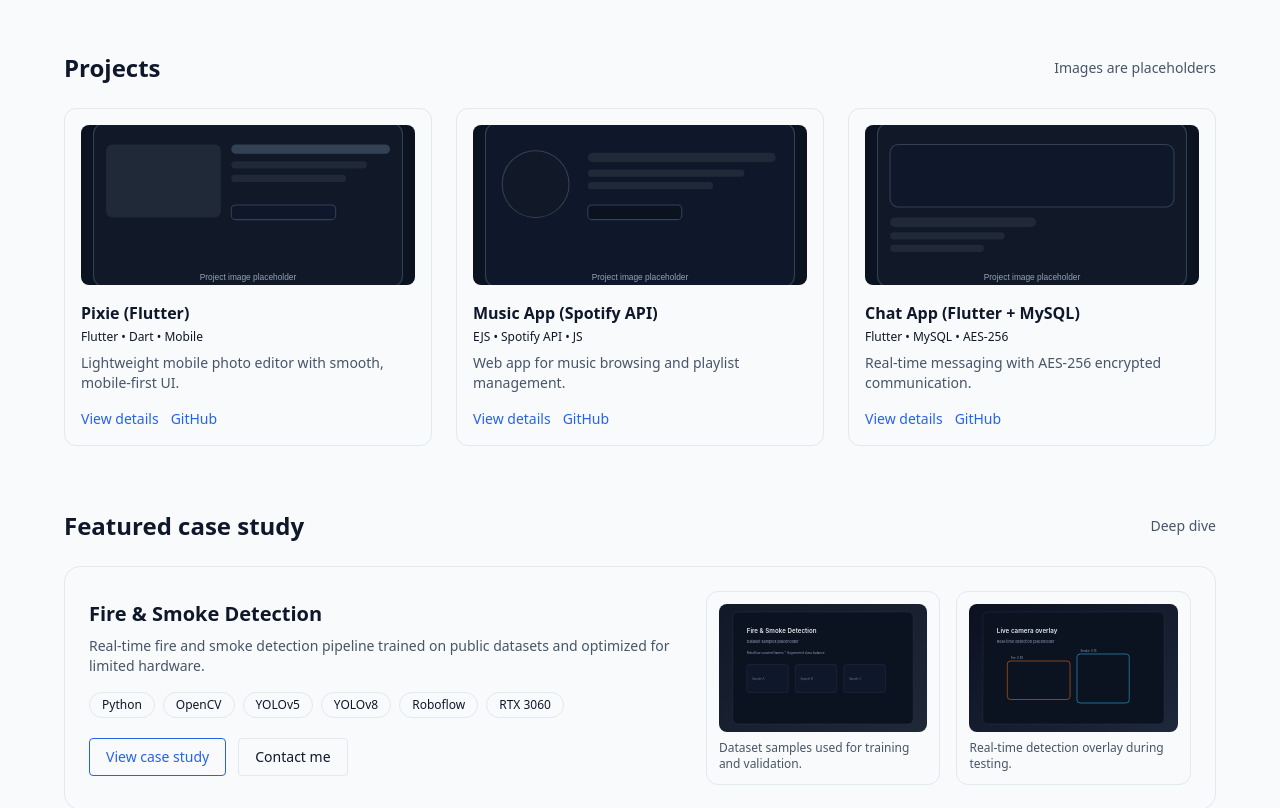
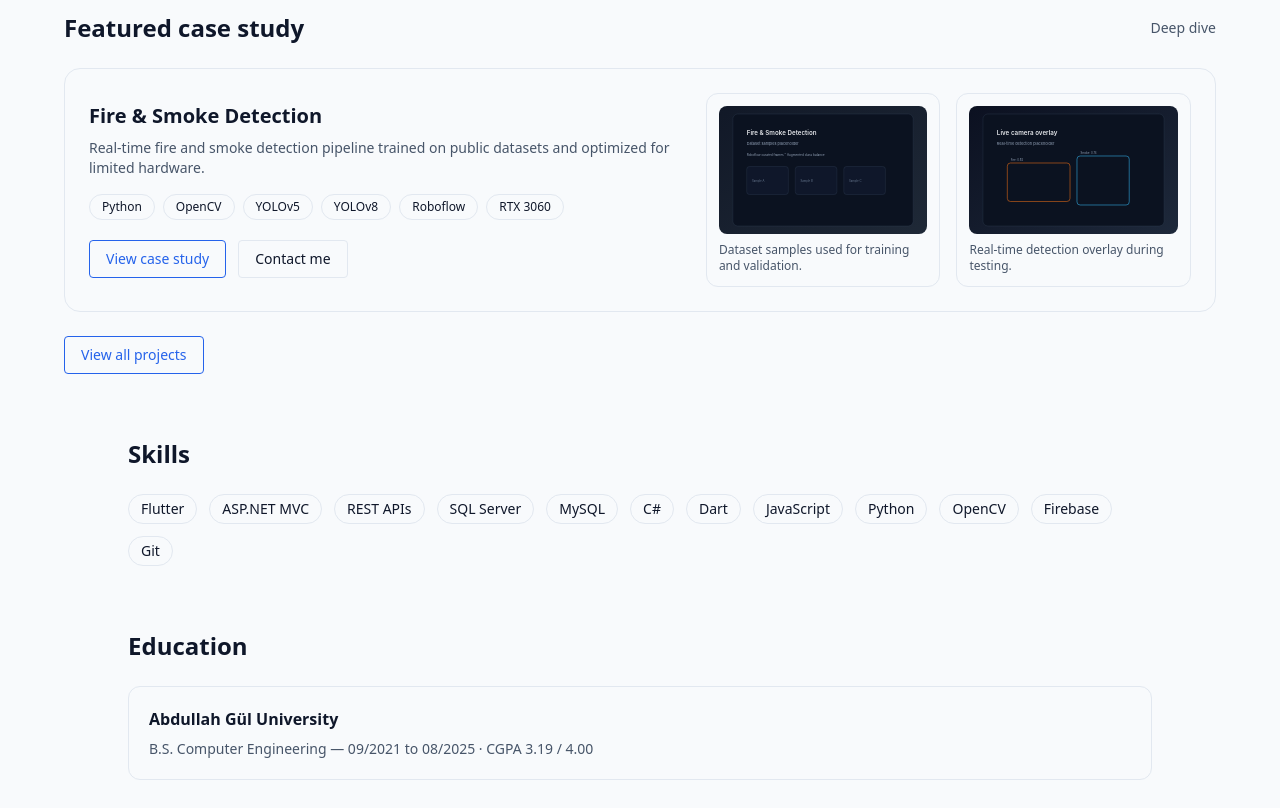
Before and after one commit to TalhaKarakoyunlu/aws-portfolio-talha, a React (Vite) app: page / in a window 1280 px wide. Shown: the part 1160-1968 px from the top of the page. Built offline with nearby package versions, Linux system fonts and the light colour scheme.

Commit message:
refactor(home): restructure home page into a hub-style landing layout

```diff
--- a/src/pages/Home.tsx
+++ b/src/pages/Home.tsx
@@ -8,12 +8,6 @@ const metrics = [
     { label: 'Internships', value: '2' },
     { label: 'Years coding', value: '4+' },
     { label: 'Projects shipped', value: '10+' },
-];
-
-const projectStack = [
-    { name: 'Pixie', stack: 'Flutter • Dart • Mobile' },
-    { name: 'Music App', stack: 'EJS • Spotify API • JS' },
-    { name: 'Chat App', stack: 'Flutter • MySQL • AES-256' },
 ];
 
 const Home = () => {
@@ -43,7 +37,7 @@ const Home = () => {
                             {...fadeUp(0.6)}
                             className="text-5xl md:text-7xl font-bold text-app-text mb-6 tracking-tight"
                         >
-                            Computer Engineer building reliable mobile and web systems.
+                            Computer Engineer building reliable systems.
                         </Motion.h1>
 
                         <Motion.div
@@ -84,12 +78,17 @@ const Home = () => {
                     About
                 </Motion.h2>
                 <p className="text-app-muted leading-relaxed">
-                    Computer Engineering graduate with experience across mobile and web application
-                    development. I have shipped Flutter apps for courier and restaurant operations, built
-                    admin panels with real-time tracking, and implemented backend features in ASP.NET MVC
-                    with SQL Server. I enjoy projects that demand reliability, solid data models, and clean
-                    user flows.
+                    Recent Computer Engineering graduate focused on reliable web and mobile systems. I ship
+                    product-ready experiences with clean data models and steady user flows.
                 </p>
+                <div className="mt-5">
+                    <Link
+                        to="/about"
+                        className="inline-flex items-center justify-center px-4 py-2 border border-app-border text-app-text rounded hover:bg-app-surface transition-colors text-sm"
+                    >
+                        Read more
+                    </Link>
+                </div>
             </section>
 
             <section id="impact" className="max-w-5xl mx-auto mt-12 scroll-mt-28">
@@ -143,113 +142,6 @@ const Home = () => {
             <section id="projects" className="max-w-6xl mx-auto mt-16 scroll-mt-28">
                 <div className="flex items-center justify-between mb-6">
                     <Motion.h2 {...fadeUp(0.2)} className="text-2xl font-semibold text-app-text">
-                        Projects
-                    </Motion.h2>
-                    <span className="text-sm text-app-muted">Images are placeholders</span>
-                </div>
-                <div className="grid gap-6 md:grid-cols-3">
-                    <Motion.div
-                        whileHover={cardHover}
-                        transition={{ type: 'spring', stiffness: 260, damping: 20 }}
-                        className="rounded-xl border border-app-border bg-app-surface/60 p-4"
-                    >
-                        <img
-                            src="/project-placeholder-1.svg"
-                            alt="Project placeholder"
-                            className="w-full h-40 object-cover rounded-lg"
-                        />
-                        <h3 className="text-app-text font-semibold mt-4">Pixie (Flutter)</h3>
-                        <p className="text-xs text-app-accent/80 mt-1">{projectStack[0].stack}</p>
-                        <p className="text-app-muted text-sm mt-2">
-                            Lightweight mobile photo editor with smooth, mobile-first UI.
-                        </p>
-                        <div className="mt-4 flex gap-3 text-sm">
-                            <Link
-                                to="/projects/pixie"
-                                className="text-app-accent hover:text-app-accent/80"
-                            >
-                                View details
-                            </Link>
-                            <a
-                                href="https://github.com/TalhaKarakoyunlu/Pixie"
-                                target="_blank"
-                                rel="noreferrer"
-                                className="text-app-accent hover:text-app-accent/80"
-                            >
-                                GitHub
-                            </a>
-                        </div>
-                    </Motion.div>
-                    <Motion.div
-                        whileHover={cardHover}
-                        transition={{ type: 'spring', stiffness: 260, damping: 20 }}
-                        className="rounded-xl border border-app-border bg-app-surface/60 p-4"
-                    >
-                        <img
-                            src="/project-placeholder-2.svg"
-                            alt="Project placeholder"
-                            className="w-full h-40 object-cover rounded-lg"
-                        />
-                        <h3 className="text-app-text font-semibold mt-4">Music App (Spotify API)</h3>
-                        <p className="text-xs text-app-accent/80 mt-1">{projectStack[1].stack}</p>
-                        <p className="text-app-muted text-sm mt-2">
-                            Web app for music browsing and playlist management.
-                        </p>
-                        <div className="mt-4 flex gap-3 text-sm">
-                            <Link
-                                to="/projects/music-app"
-                                className="text-app-accent hover:text-app-accent/80"
-                            >
-                                View details
-                            </Link>
-                            <a
-                                href="https://github.com/TalhaKarakoyunlu/Music-App"
-                                target="_blank"
-                                rel="noreferrer"
-                                className="text-app-accent hover:text-app-accent/80"
-                            >
-                                GitHub
-                            </a>
-                        </div>
-                    </Motion.div>
-                    <Motion.div
-                        whileHover={cardHover}
-                        transition={{ type: 'spring', stiffness: 260, damping: 20 }}
-                        className="rounded-xl border border-app-border bg-app-surface/60 p-4"
-                    >
-                        <img
-                            src="/project-placeholder-3.svg"
-                            alt="Project placeholder"
-                            className="w-full h-40 object-cover rounded-lg"
-                        />
-                        <h3 className="text-app-text font-semibold mt-4">Chat App (Flutter + MySQL)</h3>
-                        <p className="text-xs text-app-accent/80 mt-1">{projectStack[2].stack}</p>
-                        <p className="text-app-muted text-sm mt-2">
-                            Real-time messaging with AES-256 encrypted communication.
-                        </p>
-                        <div className="mt-4 flex gap-3 text-sm">
-                            <Link
-                                to="/projects/chat-app"
-                                className="text-app-accent hover:text-app-accent/80"
-                            >
-                                View details
-                            </Link>
-                            <a
-                                href="https://github.com/TalhaKarakoyunlu/Chat-App"
-                                target="_blank"
-                                rel="noreferrer"
-                                className="text-app-accent hover:text-app-accent/80"
-                            >
-                                GitHub
-                            </a>
-                        </div>
-                    </Motion.div>
-                </div>
-            </section>
-
-            <section id="featured" className="max-w-6xl mx-auto mt-16 scroll-mt-28">
-                <div className="flex items-center justify-between mb-6">
-                    <Motion.h2 {...fadeUp(0.2)} className="text-2xl font-semibold text-app-text">
                         Featured case study
                     </Motion.h2>
                     <span className="text-sm text-app-muted">Deep dive</span>
@@ -280,7 +172,7 @@ const Home = () => {
                                 </div>
                                 <div className="mt-5 flex flex-wrap gap-3 text-sm">
                                     <Link
-                                        to={`/projects/${featuredProject.slug}`}
+                                        to="/projects/fire-detection"
                                         className="px-4 py-2 border border-app-accent text-app-accent rounded hover:bg-app-surface transition-colors"
                                     >
                                         View case study
@@ -319,6 +211,14 @@ const Home = () => {
                         Featured case study will appear here soon.
                     </div>
                 )}
+                <div className="mt-6 flex flex-wrap gap-4">
+                    <Link
+                        to="/projects"
+                        className="px-4 py-2 border border-app-accent text-app-accent rounded hover:bg-app-surface transition-colors text-sm"
+                    >
+                        View all projects
+                    </Link>
+                </div>
             </section>
 
             <section id="skills" className="max-w-5xl mx-auto mt-16 scroll-mt-28">
```
